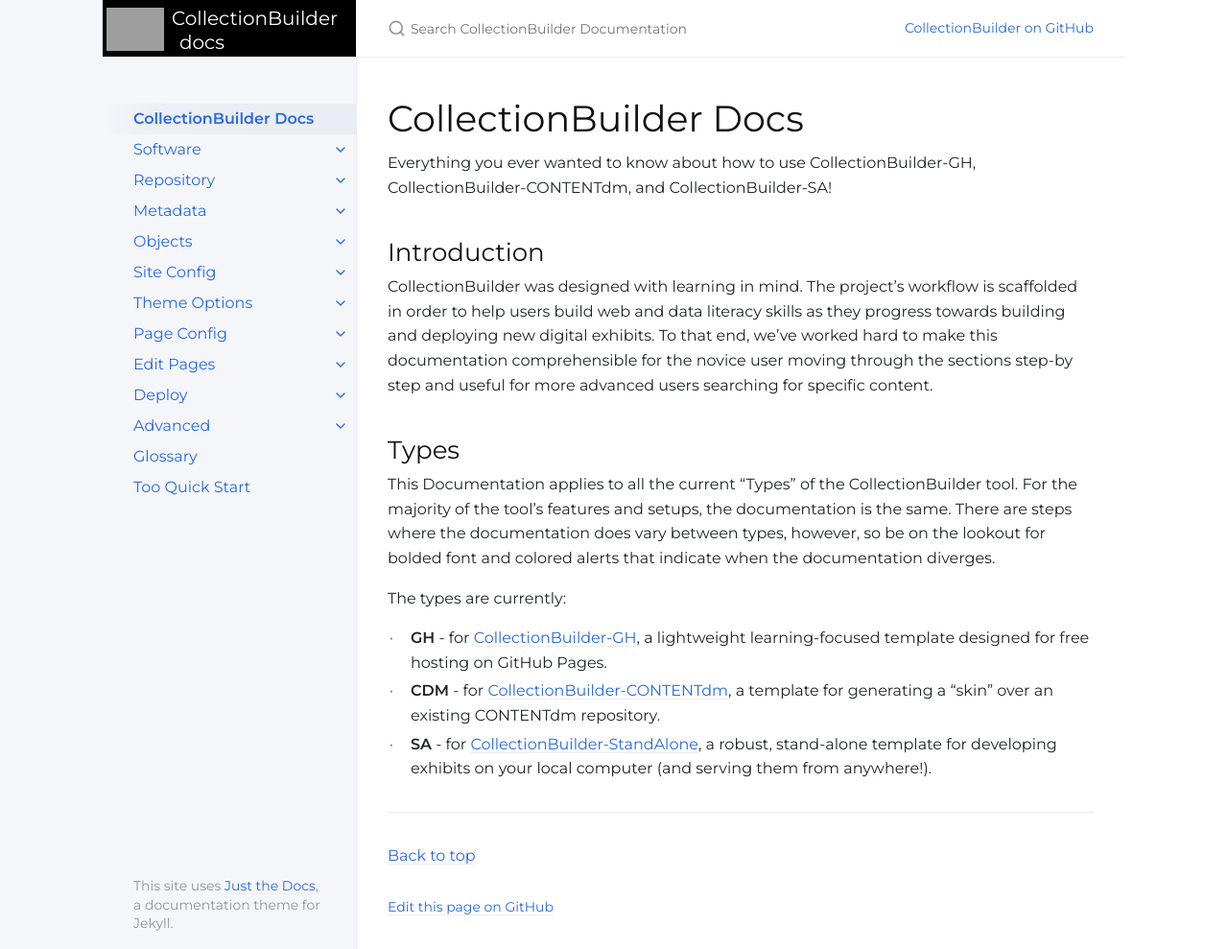
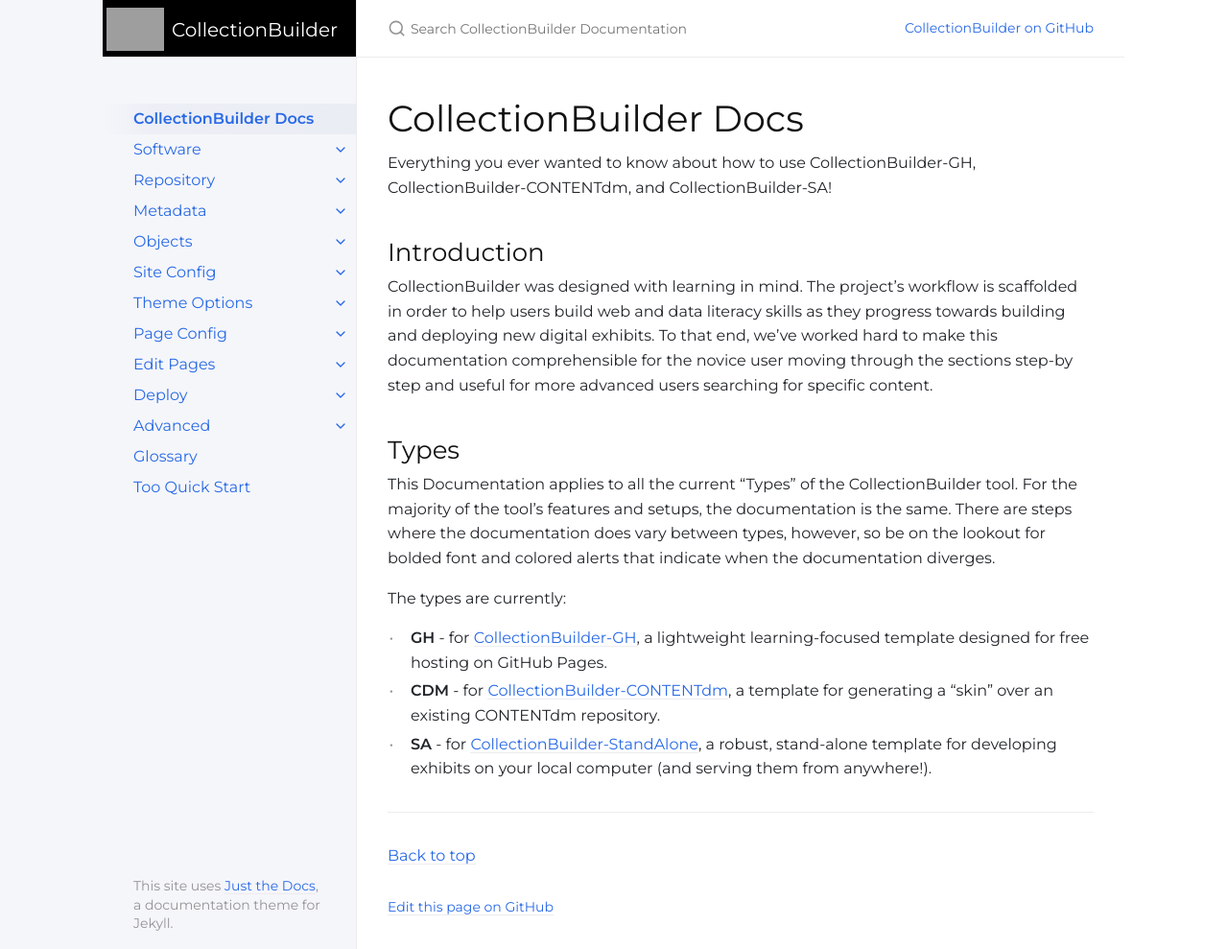
Before and after one commit to CollectionBuilder/cb-docs, a Jekyll site: the page built from index.md, in a window 1280 px wide and 989 px high. Shown: the whole window at 96% size. Built offline with Jekyll 4.4.1, drawn with Linux system fonts in a browser that asks for light colours.

Commit message:
remove "docs"

```diff
--- a/_layouts/default.html
+++ b/_layouts/default.html
@@ -63,8 +63,7 @@ layout: table_wrappers
           style="height:53px">
       </a>
       <h3 class="v-align-middle ml-2 pt-5" style="width:75%"><a class="text-white" href="/" style="color:white" alt="CollectionBuilder docs home page">
-        CollectionBuilder<br/>
-        <span class="ml-2">docs</span>
+        CollectionBuilder
       </a></h3>
       <a href="#" id="menu-button" class="site-button">
         <svg viewBox="0 0 24 24" class="icon">
```
